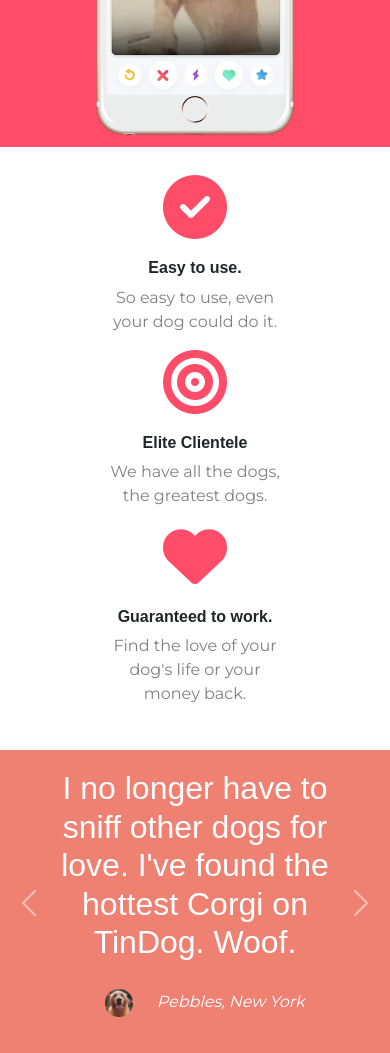
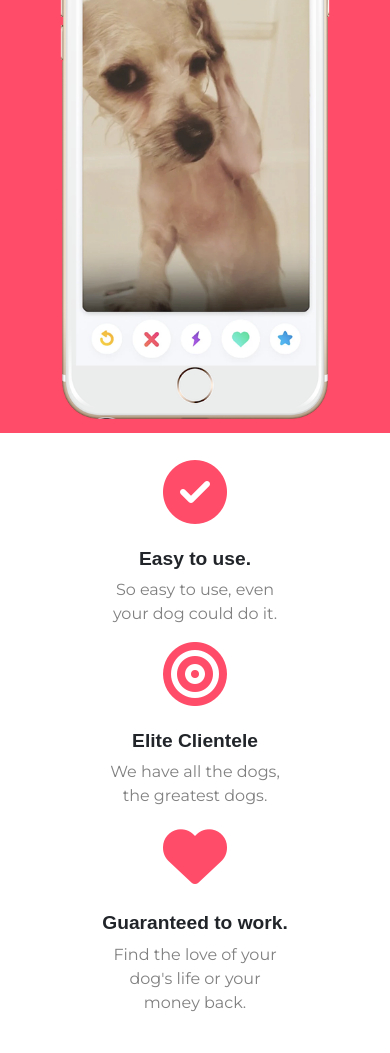
Before and after one commit to bjhunter505/TinDog, a plain HTML site: page index.html in a window 390 px wide. Shown: the part 720-1773 px from the top of the page. Drawn offline with nearby package versions, Linux system fonts and the light colour scheme.

```diff
--- a/css/styles.css
+++ b/css/styles.css
@@ -126,7 +126,7 @@
 }
 
 .testimonial-image {
-    width: 10%;
+    width: 120px;
     border-radius: 50%;
     margin: 20px;
 }
@@ -143,7 +143,7 @@
     .title-image {
         position: static;
         transform: rotate(0deg); /* Equal to rotate(25deg) */
-        width: 200px;
+        width: 270px;
         text-align: centre;
     }
 
@@ -152,18 +152,14 @@
     }
 
     h1 {
-        font-size: 2.5rem;
+        font-size: 3rem;
         line-height: 1.2;
         font-weight: 900;
     }
 
     h2 {
-        font-size: 2rem;
+        font-size: 2.5rem;
         line-height: 1.2;
     }
 
-    h3 {
-        font-size: 1rem;
-    }
-
 }
```
